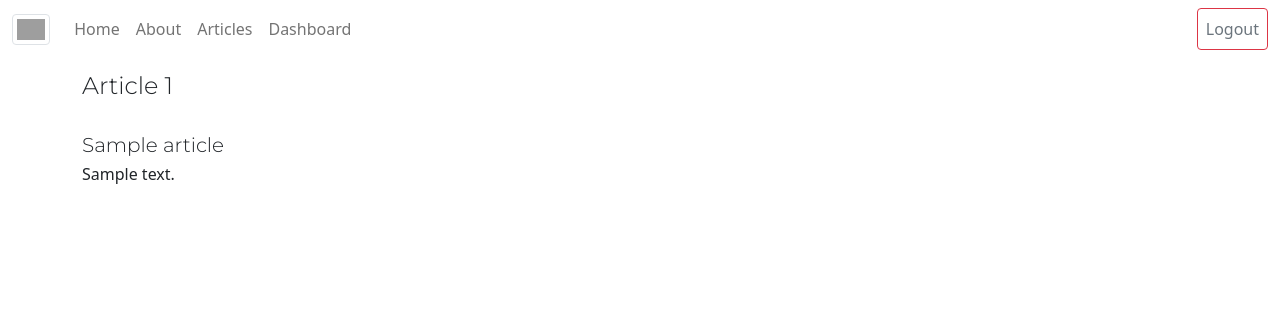
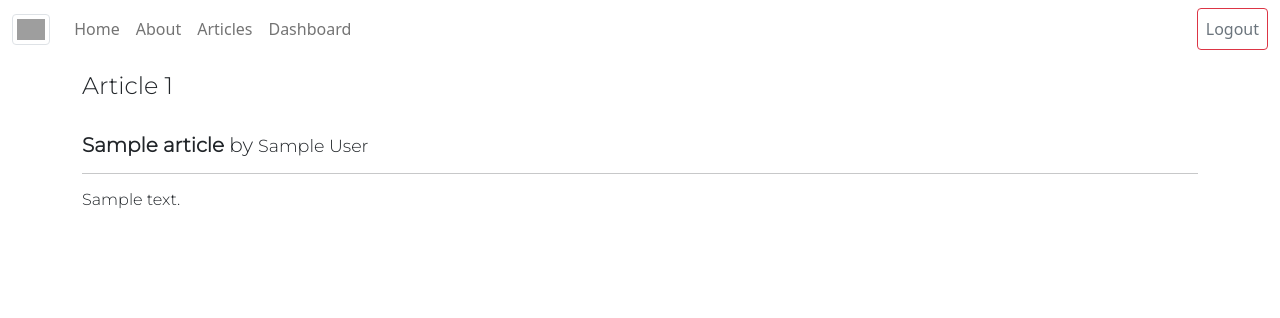
Before and after one commit to asonib/Blogster, a Flask app: page /article/1 in a window 1280 px wide. Shown: the top 318 px of the page. Run offline with Flask 2, Linux system fonts and the light colour scheme; the visitor is signed in with stand-in values (Sample User, id 1); tables that the repository leaves empty or names only in its code hold one stand-in row (values such as "Sample post"); some libraries are stand-ins or nearby versions; grey boxes are pictures that could not be loaded.

Commit message:
articles view -c

```diff
--- a/templates/article.html
+++ b/templates/article.html
@@ -3,6 +3,6 @@
 {% block body %}
     <br><br>
     <h4 style="font-family: 'Montserrat', sans-serif;">Article {{_id}}</h4><br>
-    <h5 style="font-family: 'Montserrat', sans-serif;">{{article[1] | safe}}</h5>
-    <h6>{{ article[3] | safe }}</h6>
+    <h5 style="font-family: 'Montserrat', sans-serif;"><b>{{article[1] | safe}}</b><span class="pull-left"> by <small>{{article[2]}}</small></span></h5><hr>
+    <h6 style="font-family: 'Montserrat', sans-serif;">{{ article[3] | safe }}</h6>
 {% endblock %}
--- a/templates/articles.html
+++ b/templates/articles.html
@@ -5,7 +5,7 @@
   <h1 style="font-family: 'Montserrat', sans-serif;">Articles</h1>
   <ul class="list-group">
     {% for article in articles %}
-      <li class="list-group-item"><a href="article/{{article.id}}">{{article.title}}</a></li>
+      <li class="list-group"><a class="list-group-item list-group-item-action flex-column align-items-start" href="article/{{article[0]}}">{{article[1]}}</a></li>
     {% endfor %}
   </ul>
 {% endblock %}
```
